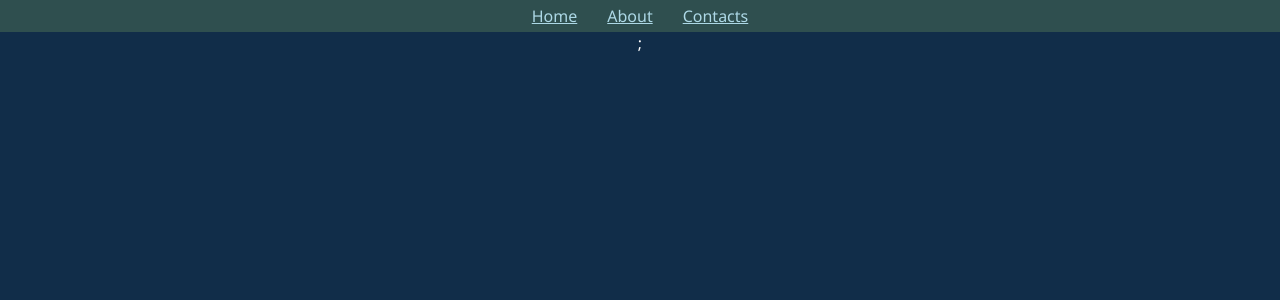
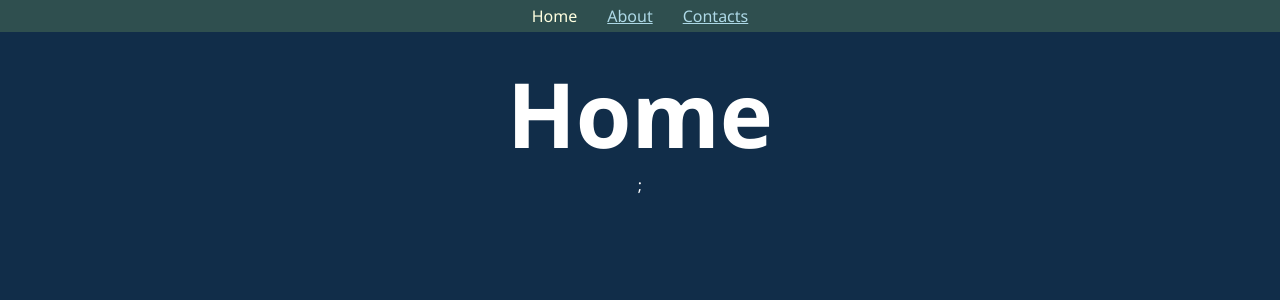
Before and after one commit to Goor115/udemi-react, a React (Create React App) app: page / in a window 1280 px wide. Shown: the top 300 px of the page. Built offline with nearby package versions, Linux system fonts and the light colour scheme.

Commit message:
done_270

```diff
--- a/src/App.css
+++ b/src/App.css
@@ -1,5 +1,15 @@
 .App {
   text-align: center;
+}
+
+/* .active {
+  color: lightyellow;
+  text-decoration: none;
+} */
+
+.activeLink {
+  color: lightyellow;
+  text-decoration: none;
 }
 
 a {
--- a/src/App.jsx
+++ b/src/App.jsx
@@ -1,4 +1,5 @@
 import { BrowserRouter, Routes, Route } from 'react-router-dom';
+import Home from './components/Home';
 import About from './components/About';
 import Contacts from './components/Contacts';
 import NotFound from './components/NotFound';
@@ -11,6 +12,7 @@ function App() {
       <div className="App">
         <Routes>
           <Route path="/" element={<MainLayot />}>
+            <Route index element={<Home />} />
             <Route path="about" element={<About />} />
             <Route path="contacts" element={<Contacts />} />
             <Route path="*" element={<NotFound />} />
--- a/src/components/Home.jsx
+++ b/src/components/Home.jsx
@@ -1,12 +1,7 @@
-import { Outlet } from 'react-router-dom';
-import Menu from './Menu';
-
 const Home = () => {
   return (
     <>
-      <Menu />
-      <h1>Home</h1>;
-      <Outlet />
+      <h1>Home</h1>
     </>
   );
 };
--- a/src/components/Menu.jsx
+++ b/src/components/Menu.jsx
@@ -1,12 +1,18 @@
 import React from 'react';
-import { Link } from 'react-router-dom';
+import { NavLink } from 'react-router-dom';
 
 const Menu = () => {
   return (
     <nav>
-      <Link to="/">Home</Link>
-      <Link to="/about">About</Link>
-      <Link to="/contacts">Contacts</Link>
+      <NavLink
+        className={({ isActive }) => (isActive ? 'activeLink' : 'link')}
+        to="/"
+        end
+      >
+        Home
+      </NavLink>
+      <NavLink to="/about">About</NavLink>
+      <NavLink to="/contacts">Contacts</NavLink>
     </nav>
   );
 };
```
